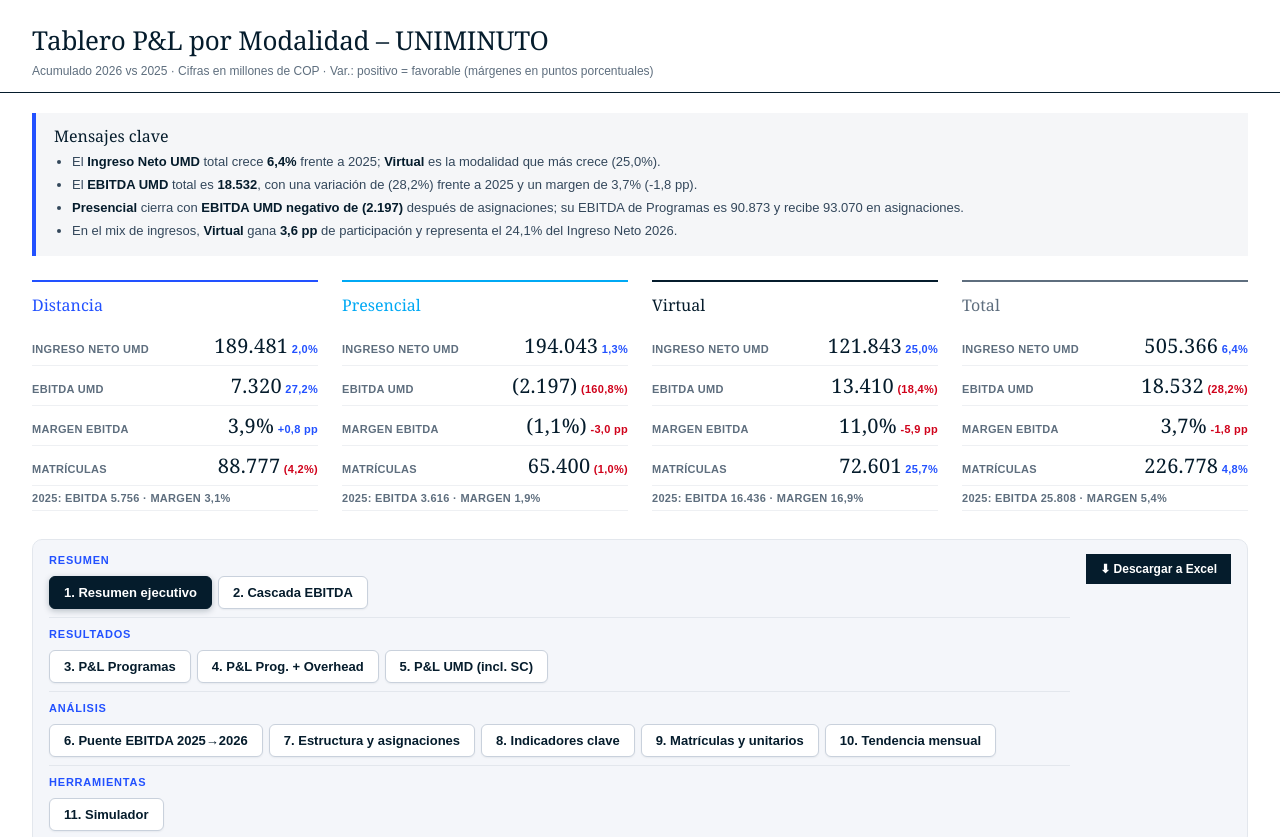
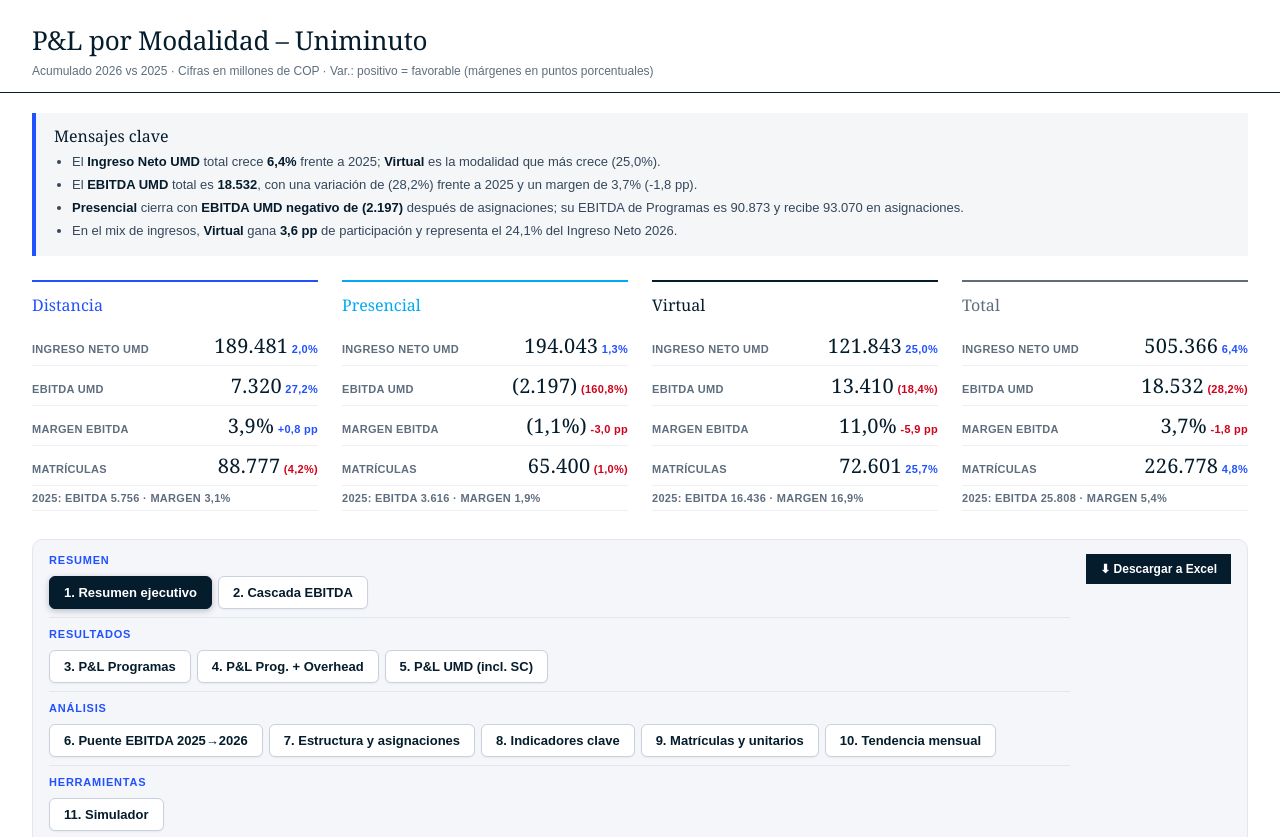
Before and after one commit to FabianMunoz88/Tablero_PyG_Modalidades, a plain HTML site: page index.html in a window 1280 px wide. Shown: the top 837 px of the page. Drawn offline with nearby package versions, Linux system fonts and the light colour scheme.

Commit message:
Add files via upload

```diff
--- a/index.html
+++ b/index.html
@@ -3,7 +3,7 @@
 <head>
 <meta charset="UTF-8">
 <meta name="viewport" content="width=device-width, initial-scale=1">
-<title>Tablero P&L por Modalidad – UNIMINUTO</title>
+<title>P&L por Modalidad – Uniminuto</title>
 <script src="https://cdn.jsdelivr.net/npm/chart.js@4.4.1/dist/chart.umd.min.js"></script>
 <style>
 :root{--navy:#051C2C;--blue:#2251FF;--cyan:#00A9F4;--gris:#5E6E7E;--linea:#D0D5DB;--suave:#F5F6F8;--pos:#2251FF;--neg:#D0021B}
@@ -53,7 +53,7 @@ footer{text-align:center;font-size:11px;color:var(--gris);padding:10px;border-to
 </head>
 <body>
 <header>
-<h1>Tablero P&amp;L por Modalidad – UNIMINUTO</h1>
+<h1>P&amp;L por Modalidad – Uniminuto</h1>
 <p>Acumulado 2026 vs 2025 · Cifras en millones de COP · Var.: positivo = favorable (márgenes en puntos porcentuales)</p>
 </header>
 <main>
```
